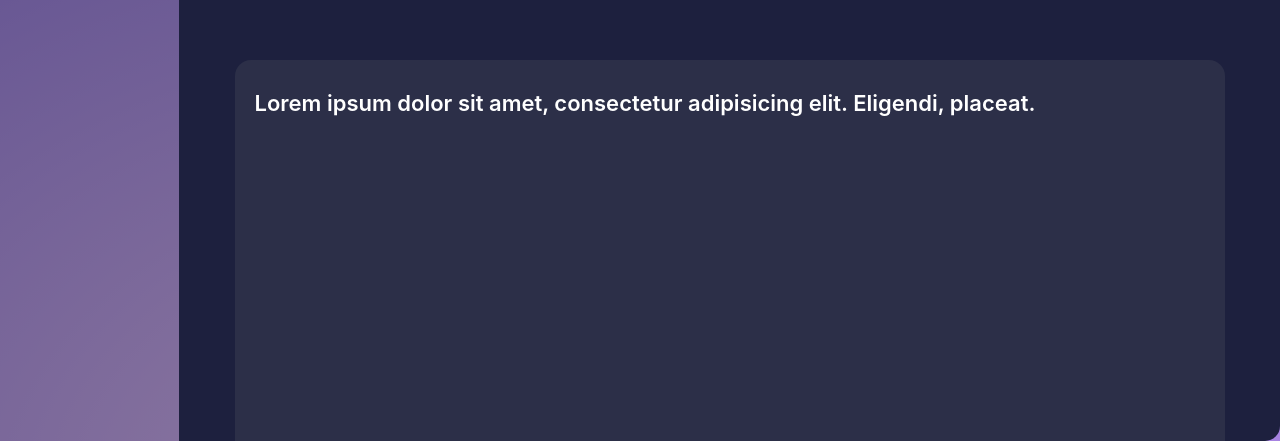
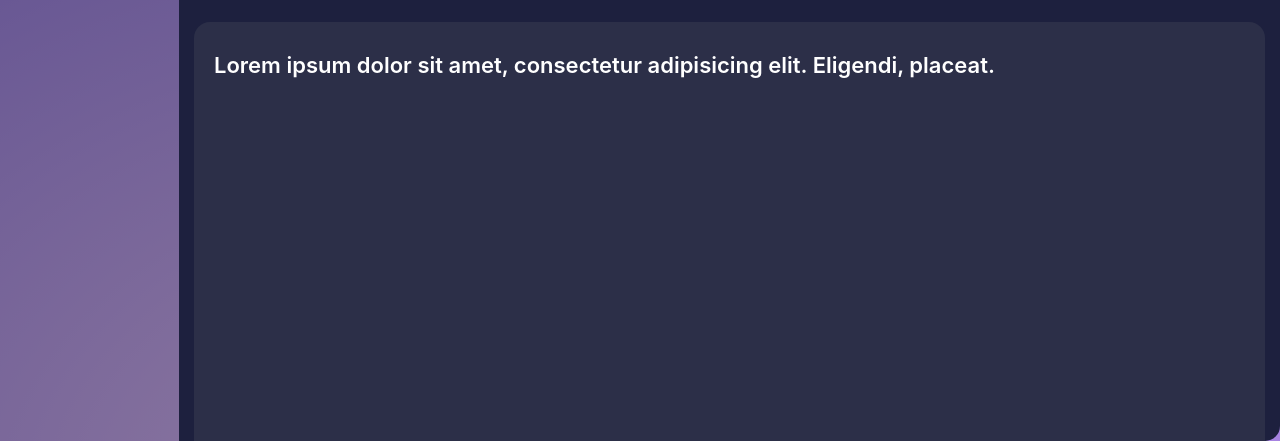
Before and after one commit to thisStorageIsMine/MusLet, a website: page article.html in a window 1280 px wide. Shown: the part 359-800 px from the top of the page. Drawn offline with Linux system fonts and the light colour scheme; a web font is replaced by a local one.

Commit message:
Update main.css

```diff
--- a/main.css
+++ b/main.css
@@ -511,13 +511,14 @@ input[type="search"] {
 }
 
 .article-container {
-    width: min(100%,990px);
+    width: min(100%,1400px);
     height: 100%;
-    min-height: 475px;
+    min-height: 600px;
     border-radius: 16px;
     background: #2C2F48;
     overflow-y: scroll;
     padding: 30px 20px;
+    margin-top: 50px;
 }
 
 .article-container > pre{
```
